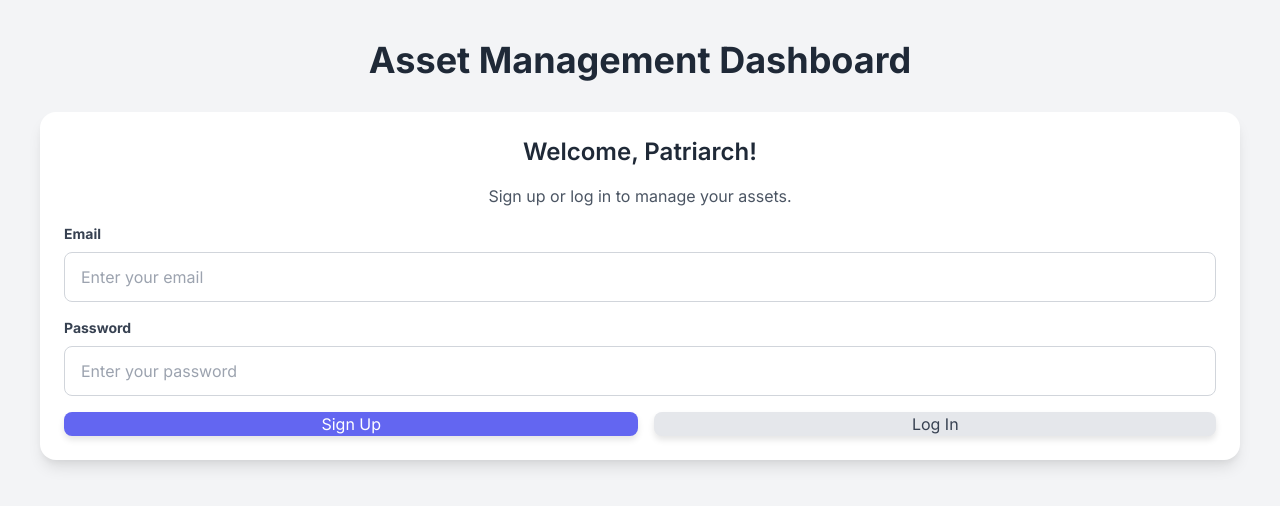
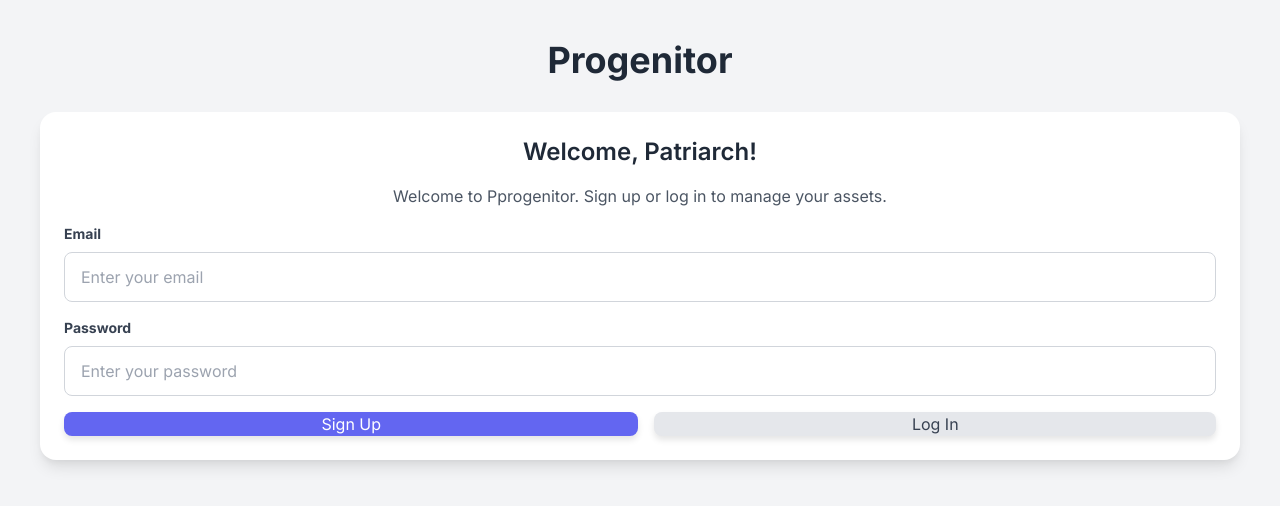
Before and after one commit to Takwirira25/MyPatriarch, a plain HTML site: page index.html in a window 1280 px wide. Drawn offline with nearby package versions, Linux system fonts and the light colour scheme; no server answers.

Commit message:
Update index.html

```diff
--- a/index.html
+++ b/index.html
@@ -160,12 +160,12 @@
 </head>
 <body class="bg-gray-100 p-4">
     <div class="container space-y-6">
-        <h1 class="text-4xl font-bold text-center text-gray-800 mb-8">Asset Management Dashboard</h1>
+        <h1 class="text-4xl font-bold text-center text-gray-800 mb-8">Progenitor</h1>
 
         <!-- Authentication Section -->
         <div id="authSection" class="card p-6 space-y-4">
             <h2 class="text-2xl font-semibold text-gray-800 mb-4 text-center">Welcome, Patriarch!</h2>
-            <p class="text-center text-gray-600 mb-6">Sign up or log in to manage your assets.</p>
+            <p class="text-center text-gray-600 mb-6">Welcome to Pprogenitor. Sign up or log in to manage your assets.</p>
 
             <div>
                 <label for="authEmail" class="block text-gray-700 text-sm font-bold mb-2">Email</label>
```
